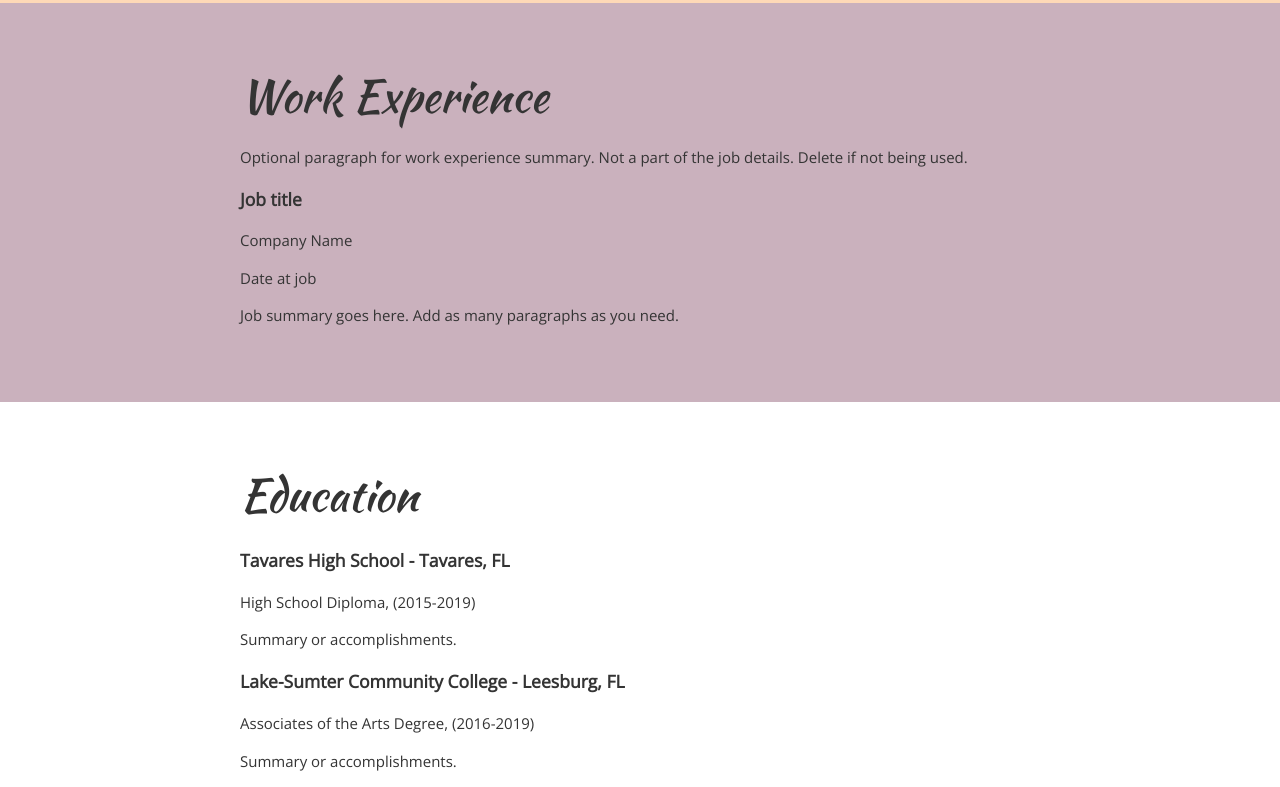
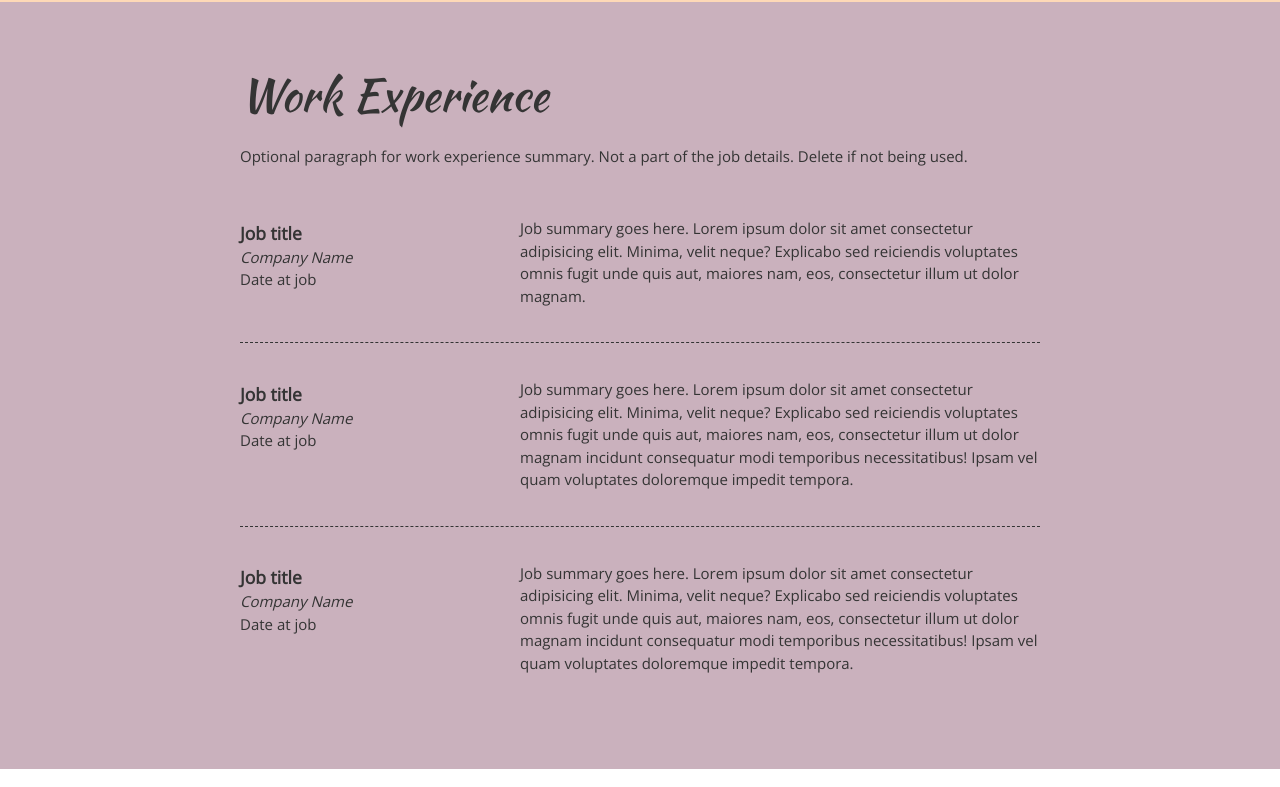
Before and after one commit to jr-brandon/css-portfolio, a plain HTML site: page index.html in a window 1280 px wide. Shown: the part 1544-2331 px from the top of the page. Drawn offline with nearby package versions, Linux system fonts and the light colour scheme.

Commit message:
grid + advanced selectors

```diff
--- a/css/styles.css
+++ b/css/styles.css
@@ -51,6 +51,26 @@ h1, h2{
     padding: 60px 0;
 }
 
+h3{
+    margin-bottom: 0;
+}
+
+.item-details h3 + p {
+    font-style: italic;
+}
+
+.item-details h3 ~ p {
+    margin: 0;
+}
+
+.divider > section {
+    border-bottom: 1px dashed #343434;
+    padding: 20px 0;
+}
+
+.divider > section:last-of-type {
+    border-bottom: none;
+}
 /* Profile
 ------------------------------------*/
 header {
@@ -87,8 +107,6 @@ header {
 
 .project-item{
     overflow: hidden;
-    border-bottom: 1px dashed #343434;
-    padding: 20px 0;
 }
 
 .project-item img{
@@ -104,6 +122,12 @@ header {
 -------------------------------------*/
 .work-experience{
     background: #CAB1BD;
+}
+
+.job-item {
+    display: grid;
+    grid-template-columns: 1fr 2fr;
+    column-gap: 20px;
 }
 
 
--- a/index.html
+++ b/index.html
@@ -25,7 +25,7 @@
 
       <!-- ********************  PROJECTS / PORTFOLIO  ********************* -->
       <section class="projects">
-        <div class="content-wrap">
+        <div class="content-wrap divider">
           <h2>Featured Projects</h2>
           <p>View selected projects below. More information can be found
             at <a href="http://christinatruong.com">christinatruong.com</a>.</p>
@@ -61,24 +61,57 @@
 
       <!-- ***********************  WORK EXPERIENCE  *********************** -->
       <section class="work-experience">
-        <div class="content-wrap">
+        <div class="content-wrap item-details divider">
           <h2>Work Experience</h2>
           <p>Optional paragraph for work experience summary. Not a part of the job details. Delete if not being used.</p>
 
-          <!-- Copy this whole <section> block to add more jobs. -->
-          <section>
-            <h3>Job title</h3>
-            <p>Company Name</p>
-            <p>Date at job</p>
-            <p>Job summary goes here. Add as many paragraphs as you need.</p>
+          <!-- Job 1 -->
+          <section class="job-item">
+            <div class="job-details">
+              <h3>Job title</h3>
+              <p>Company Name</p>
+              <p>Date at job</p>
+            </div>
+            <div class="job-summary">
+              <p>Job summary goes here. Lorem ipsum dolor sit amet consectetur adipisicing elit. Minima, velit neque?
+                Explicabo sed reiciendis voluptates omnis fugit unde quis aut, maiores nam, eos,
+                consectetur illum ut dolor magnam.</p>
+            </div>
           </section>
-          <!-- End of Job block. -->
-        </div>
-      </section>
 
+          <!-- Job 2 -->
+          <section class="job-item">
+            <div class="job-details">
+              <h3>Job title</h3>
+              <p>Company Name</p>
+              <p>Date at job</p>
+            </div>
+            <div class="job-summary">
+              <p>Job summary goes here. Lorem ipsum dolor sit amet consectetur adipisicing elit. Minima, velit neque?
+                Explicabo sed reiciendis voluptates omnis fugit unde quis aut, maiores nam, eos,
+                consectetur illum ut dolor magnam incidunt consequatur modi temporibus necessitatibus!
+                Ipsam vel quam voluptates doloremque impedit tempora.</p>
+            </div>
+          </section>
+
+          <!-- Job 3 -->
+          <section class="job-item">
+            <div class="job-details">
+              <h3>Job title</h3>
+              <p>Company Name</p>
+              <p>Date at job</p>
+            </div>
+            <div class="job-summary">
+              <p>Job summary goes here. Lorem ipsum dolor sit amet consectetur adipisicing elit. Minima, velit neque?
+                Explicabo sed reiciendis voluptates omnis fugit unde quis aut, maiores nam, eos,
+                consectetur illum ut dolor magnam incidunt consequatur modi temporibus necessitatibus!
+                Ipsam vel quam voluptates doloremque impedit tempora.</p>
+            </div>
+          </section>
+        </section>
       <!-- ******************  EDUCATION & CERTIFICATIONS ****************** -->
       <section class="education">
-        <div class="content-wrap">
+        <div class="content-wrap item-details">
           <h2>Education</h2>
 
           <!-- Copy this whole <section> block to add more schools. -->
```
